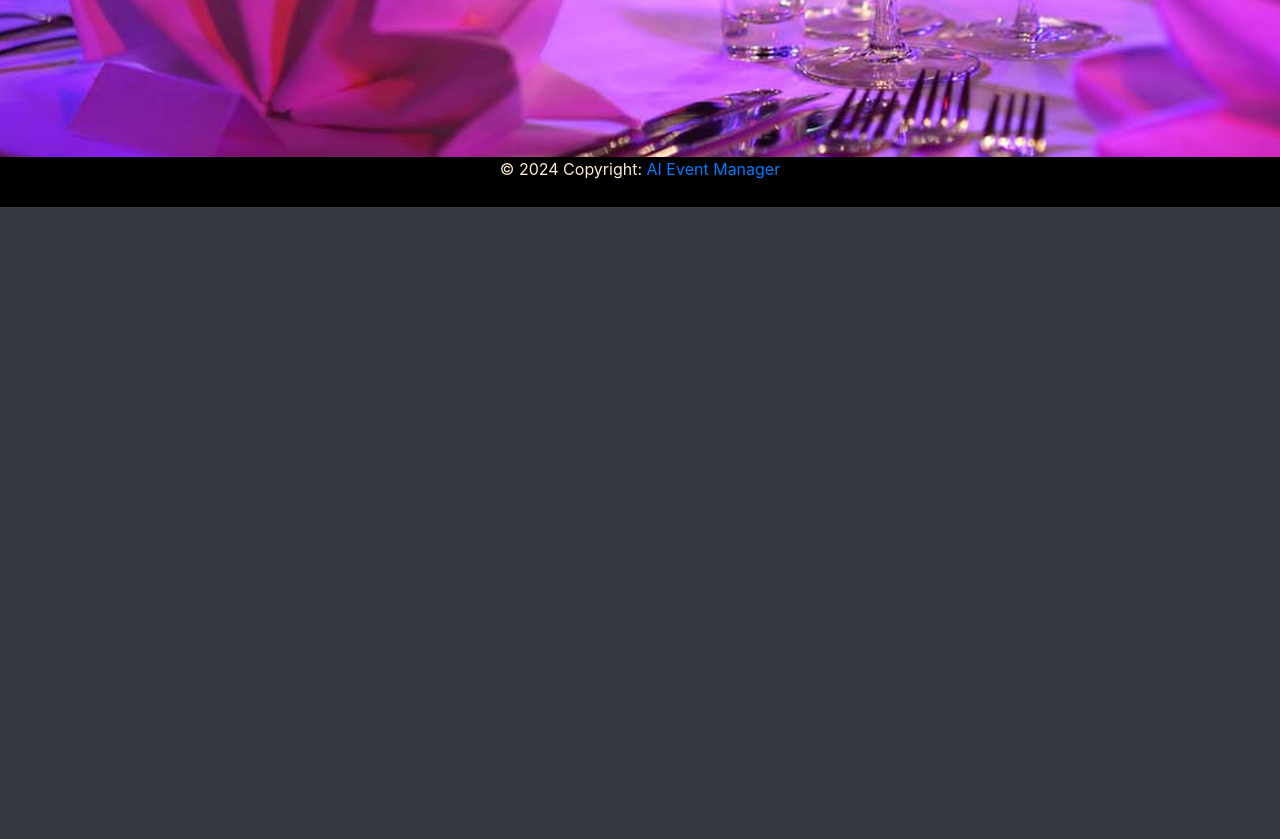
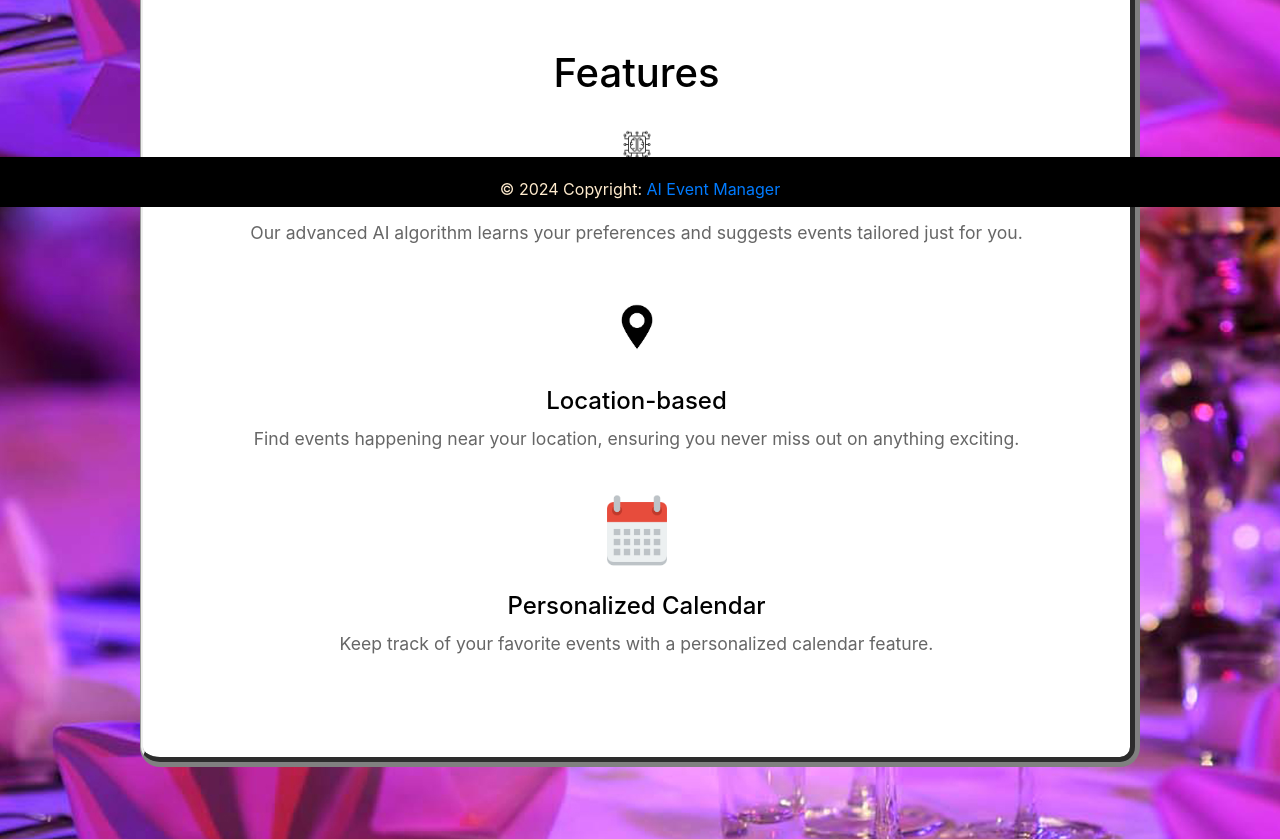
Before and after one commit to apoorvjha/Event-Recommendation-Engine, a Flask app: page / in a window 1280 px wide. Shown: the part 593-1432 px from the top of the page. Before the commit the page ends 800 px from the top, so only its background shows below. Run offline with Flask 3, Linux system fonts and the light colour scheme; some libraries are stand-ins or nearby versions.

Commit message:
Updated the code.

```diff
--- a/source/app.py
+++ b/source/app.py
@@ -16,9 +16,9 @@ app.secret_key="EVENT_MANAGEMENT_AI_2024-03-23"
 @app.route('/')
 def index():
     return render_template('index.html')
-@app.route('/about')
-def about():
-    return render_template('about.html')
+@app.route('/recommendations')
+def recommendations():
+    return render_template('recommendations.html')
 @app.route('/login')
 def login():
     return render_template('login.html')
@@ -334,7 +334,6 @@ def viewRecommendedEvents():
                     # vector_database.destruct()
                     # flash("Event created successfully!","alert alert-success")
                 else:
-
                     events = Auth.get_events()["event_id"][ : config["TOP_K"]]
                     data = pd.DataFrame({
                         "eventID" : events,
--- a/source/static/css/index.css
+++ b/source/static/css/index.css
@@ -99,3 +99,91 @@ body{
     width : 250px;
     border : 1px solid black;
 }
+
+.container {
+    max-width: 1200px;
+    margin: 0 auto;
+    padding: 0 20px;
+}
+
+header {
+    background-color: #f5f5f5;
+    padding: 20px 0;
+}
+
+header h1 {
+    font-size: 2rem;
+    color: #333;
+}
+
+header p {
+    color: #666;
+}
+
+.hero {
+    background-image: url('hero-background.jpg');
+    background-size: cover;
+    background-position: center;
+    color:#333;
+    text-align: center;
+    padding: 100px 0;
+}
+
+.hero h2 {
+    font-size: 3rem;
+    margin-bottom: 20px;
+}
+
+.hero p {
+    font-size: 1.2rem;
+    margin-bottom: 30px;
+}
+
+.hero button {
+    background-color: #ff5722;
+    color: #fff;
+    border: none;
+    padding: 10px 20px;
+    font-size: 1rem;
+    cursor: pointer;
+}
+
+.features {
+    padding: 50px 0;
+    text-align: center;
+}
+
+.features h2 {
+    font-size: 2.5rem;
+    margin-bottom: 30px;
+}
+
+.feature {
+    margin-bottom: 40px;
+}
+
+.feature img {
+    width: 80px;
+    margin-bottom: 20px;
+}
+
+.feature h3 {
+    font-size: 1.5rem;
+    margin-bottom: 10px;
+}
+
+.feature p {
+    font-size: 1.1rem;
+    color: #666;
+}
+
+footer {
+    background-color: #333;
+    color: #fff;
+    padding: 20px 0;
+    text-align: center;
+}
+
+footer p {
+    font-size: 0.9rem;
+}
--- a/source/static/js/index.js
+++ b/source/static/js/index.js
@@ -454,6 +454,37 @@ function view_interests(){
 	);
 }
 
+function get_recommedations_feed(){
+	fetch('/viewRecommendedEvents')
+	.then((res)=>{
+		return res.json()
+	})
+	.then(
+		(response)=>{
+			console.log(response)
+			if(response.status==200){
+				let data="";
+				data+="<b>Events fetched successfully!</b><br>";
+				data+='<table class="user-data-div">';
+				data+='<tr><th>Event Name</th><th>Event Description</th><th>Event Date</th><th>Event Address</th><th>Event Tags</th><th>Event Image</th></tr>';
+
+				for(i = 0; i< response.event_name.length; i = i+1){
+					data+='<tr>';
+					data+='<td>'+ response.event_name[i] +'</td>';
+					data+='<td>'+ response.event_description[i] +'</td>';
+					data+='<td>'+ response.event_date[i] +'</td>';
+					data+='<td>'+ response.event_address[i] +'</td>';
+					data+='<td>'+ response.event_tags[i] +'</td>';
+					data+='<td><img src = "'+ response.event_pic[i] +'" class = "result_img"></td>';
+					data+='</tr>';
+				}
+				data+="</table>";
+				document.getElementById("recommendation_feed").innerHTML=data;
+			}
+		}
+	);
+}
+
 function view_recommended_events(){
 	fetch('/viewRecommendedEvents')
 	.then((res)=>{
--- a/source/templates/about.html
+++ /dev/null
@@ -1,6 +0,0 @@
-{% extends 'base.html' %}
-{% block title %}About{% endblock %}
-{% block main %}
-
-    <h1>About Page</h1>
-{% endblock %}
--- a/source/templates/base.html
+++ b/source/templates/base.html
@@ -30,18 +30,15 @@
                 <li class="nav-item">
                   <a class="nav-link" href="{{ url_for('index') }}">Home</a>
                 </li>
-                <li class="nav-item">
-                  <a class="nav-link" href="{{ url_for('about') }}">About</a>
-                </li>
-                <li class="nav-item">
-                    <a class="nav-link" href="{{ url_for('static',filename='./doc/report.pdf') }}">Documentation</a>
-                  </li>
                   {% if session['type']=='admin' %}
                   <li class="nav-item">
                     <a class="nav-link" href="{{ url_for('admin') }}">Admin</a>
                   </li>
                   {% endif %}
                   {% if session['username'] %}
+                  <li class="nav-item">
+                  <a class="nav-link" href="{{ url_for('recommendations') }}">Recommended Events</a>
+                  </li>
                   <li class="nav-item">
                     <a class="nav-link" href="{{ url_for('settings') }}">Settings</a>
                   </li>
--- a/source/templates/index.html
+++ b/source/templates/index.html
@@ -1,6 +1,49 @@
 {% extends 'base.html' %}
 {% block title %}Home{% endblock %}
 {% block main %}
-
-    <h1>Home Page</h1>
+<!-- Redirect to Login -->
+<center>
+    <div class="task" id="task">
+        <header>
+            <div class="container">
+                <h1>AI Event Manager</h1>
+                <p>Your Personalized Event Recommendation System</p>
+            </div>
+        </header>
+        <main>
+            <section class="hero">
+                <div class="container">
+                    <h2>Discover Exciting Events Near You</h2>
+                    <p>Let our AI-powered system suggest the perfect events based on your interests and preferences.</p>
+                    <button>Get Started</button>
+                </div>
+            </section>
+            <section class="features">
+                <div class="container">
+                    <h2>Features</h2>
+                    <div class="feature">
+                        <img src="../static/icons/ai-icon.png" alt="AI Icon">
+                        <h3>AI Recommendations</h3>
+                        <p>Our advanced AI algorithm learns your preferences and suggests events tailored just for you.</p>
+                    </div>
+                    <div class="feature">
+                        <img src="../static/icons/location-icon.png" alt="Location Icon">
+                        <h3>Location-based</h3>
+                        <p>Find events happening near your location, ensuring you never miss out on anything exciting.</p>
+                    </div>
+                    <div class="feature">
+                        <img src="../static/icons/calendar-icon.png" alt="Calendar Icon">
+                        <h3>Personalized Calendar</h3>
+                        <p>Keep track of your favorite events with a personalized calendar feature.</p>
+                    </div>
+                </div>
+            </section>
+        </main>
+        <!-- <footer>
+            <div class="container">
+                <p>&copy; 2024 Eventify. All rights reserved.</p>
+            </div>
+        </footer> -->
+    </div>
+</center>
 {% endblock %}
--- a/source/templates/register.html
+++ b/source/templates/register.html
@@ -30,7 +30,13 @@
         <font color="blue">Only JPEG, JPG, PNG and GIF formats are supported!</font>
         </small></td>
     </tr>
+
     <tr>
+        <td style="text-align:center"><label> <font color="white">Interest Words :</font></label></td><td><input type="text" id="interest_words" onChange="validate()" name="interest_words" required></td>
+        <td><small id="interestscheck" class="text-muted">
+            <font color="blue">Enter comma seperated (,) one word adjectives that descrives who you are!</font>
+            </small></td>
+    </tr>
     <td></td><td>&nbsp;&nbsp;&nbsp;&nbsp;&nbsp;&nbsp;&nbsp;
     &nbsp;&nbsp;&nbsp;<input type="submit" value="Register" class="btn btn-primary">&nbsp;
     &nbsp;&nbsp;&nbsp;<input type="reset" value="Reset" class="btn btn-danger"></td>
```
Also changed, not shown: source/templates/recommendations.html (added, +11 -0 lines), source/static/icons/ai-icon.png (added), source/static/icons/calendar-icon.png (added), source/static/icons/location-icon.png (added).
